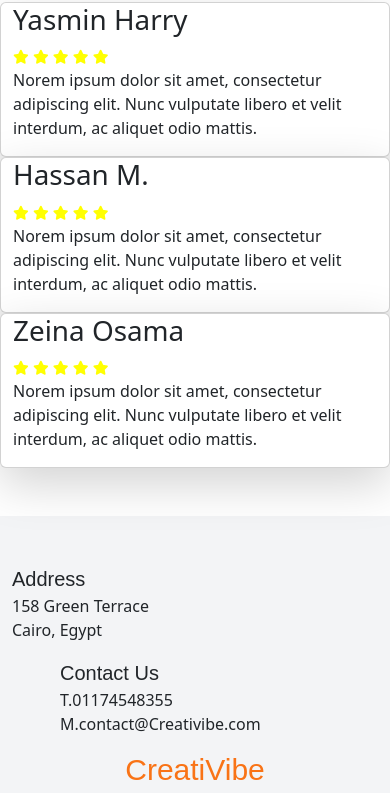
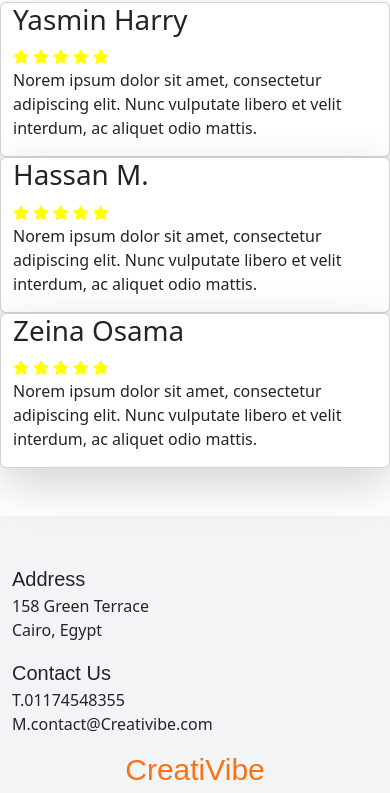
Before and after one commit to Hassan0Said/Figma_task, a plain HTML site: page index.html in a window 390 px wide. Shown: the part 5997-6790 px from the top of the page. Drawn offline with nearby package versions, Linux system fonts and the light colour scheme; a web font is replaced by a local one.

Commit message:
Update index.html

```diff
--- a/index.html
+++ b/index.html
@@ -389,7 +389,7 @@
                   <p class="mb-0">158 Green Terrace<br>Cairo, Egypt</p>
                 </div>
 
-                <div class="col-12 col-md-3 order-2 order-md-3 text-start ms-5">
+                <div class="col-12 col-md-3 order-2 order-md-3 text-start ms-md-5">
                   <span style="font-size: 20px; font-weight: 400; font-family: 'Dela Gothic One', sans-serif;">Contact Us</span>
                   <p class="mb-0">
                     <span style="display:block;">T.01174548355</span>
```
